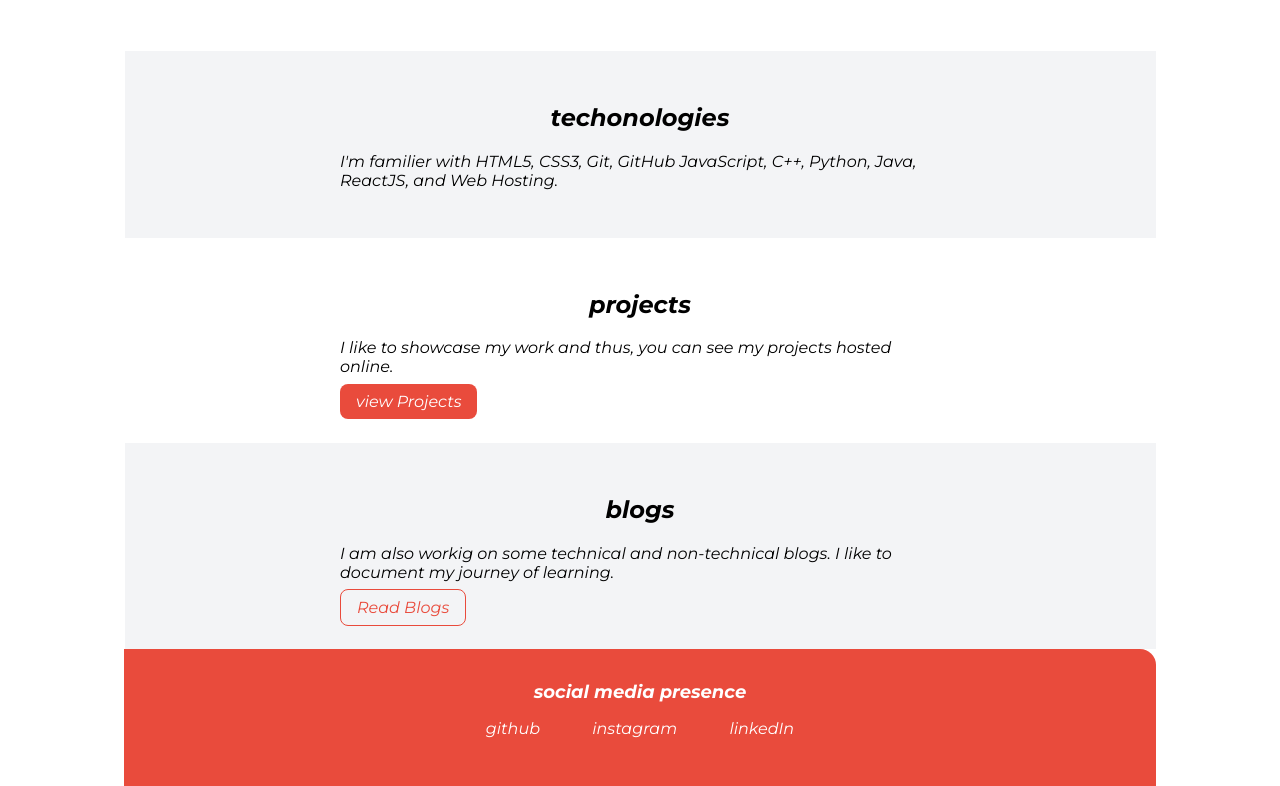
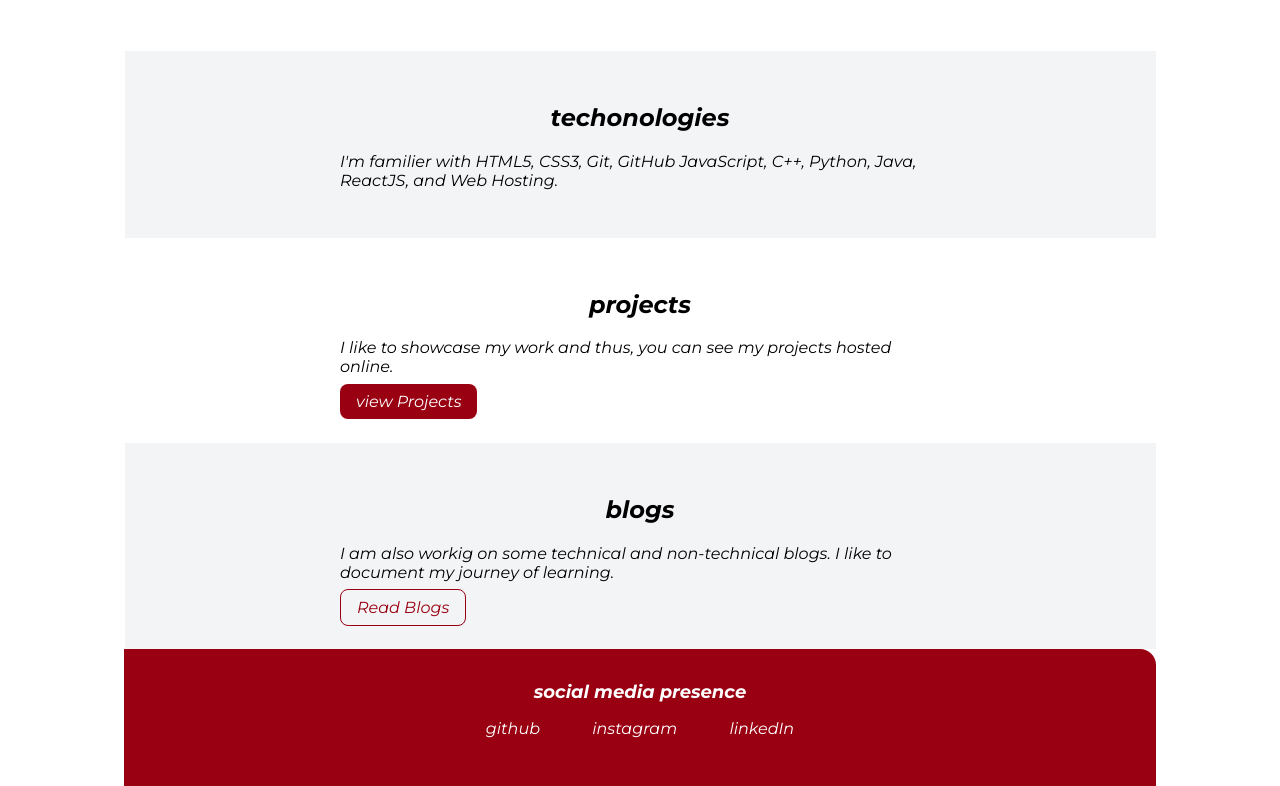
Before and after one commit to k-yash/Portfolio, a plain HTML site: page index.html in a window 1280 px wide. Shown: the part 462-1248 px from the top of the page. Drawn offline with Linux system fonts and the light colour scheme.

Commit message:
Update style.css

```diff
--- a/style.css
+++ b/style.css
@@ -1,7 +1,7 @@
 @import url('https://fonts.googleapis.com/css2?family=Montserrat:ital,wght@1,400;1,700&display=swap');
 
 :root {
-    --primary-color: #E94B3CFF;
+    --primary-color:#990011FF;
     --off-white: #F3F4F6;
     --dark-gray:#2D2926FF;
 }
```
